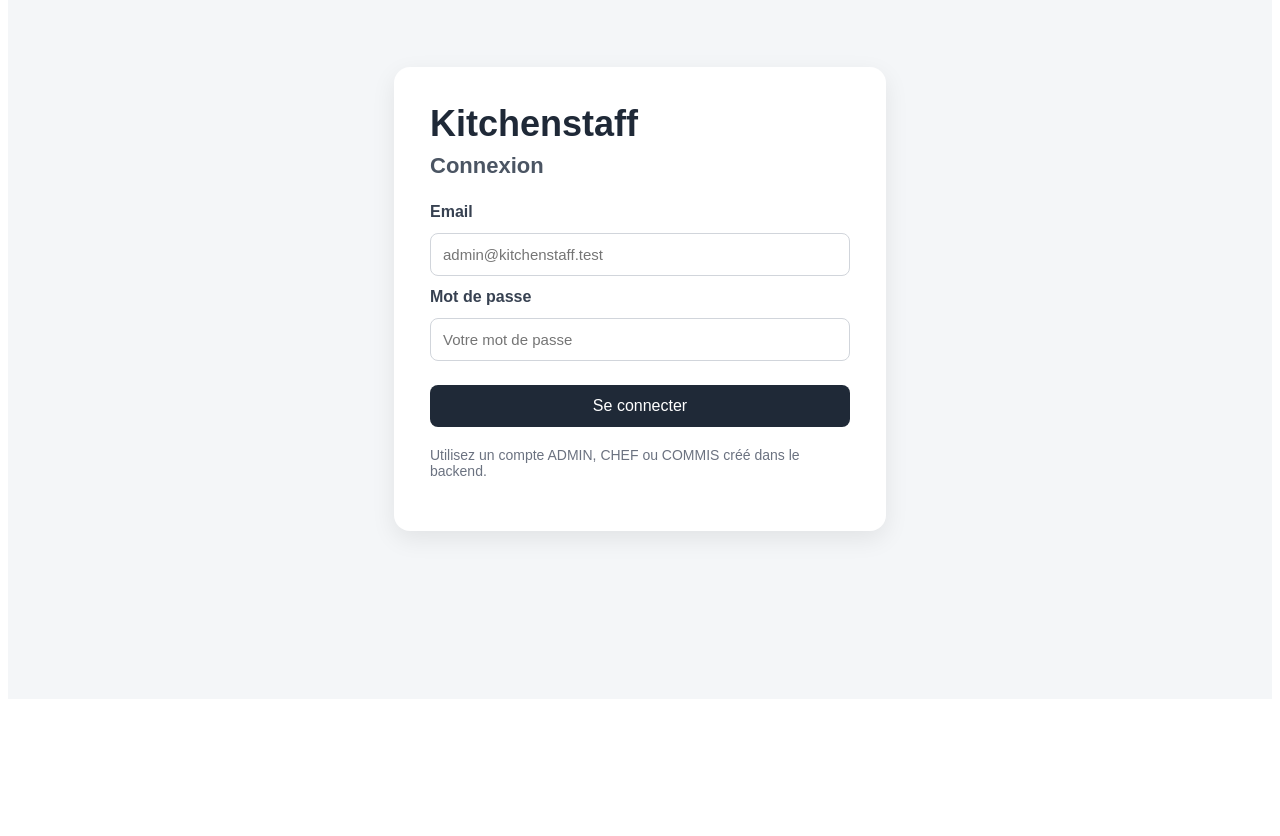
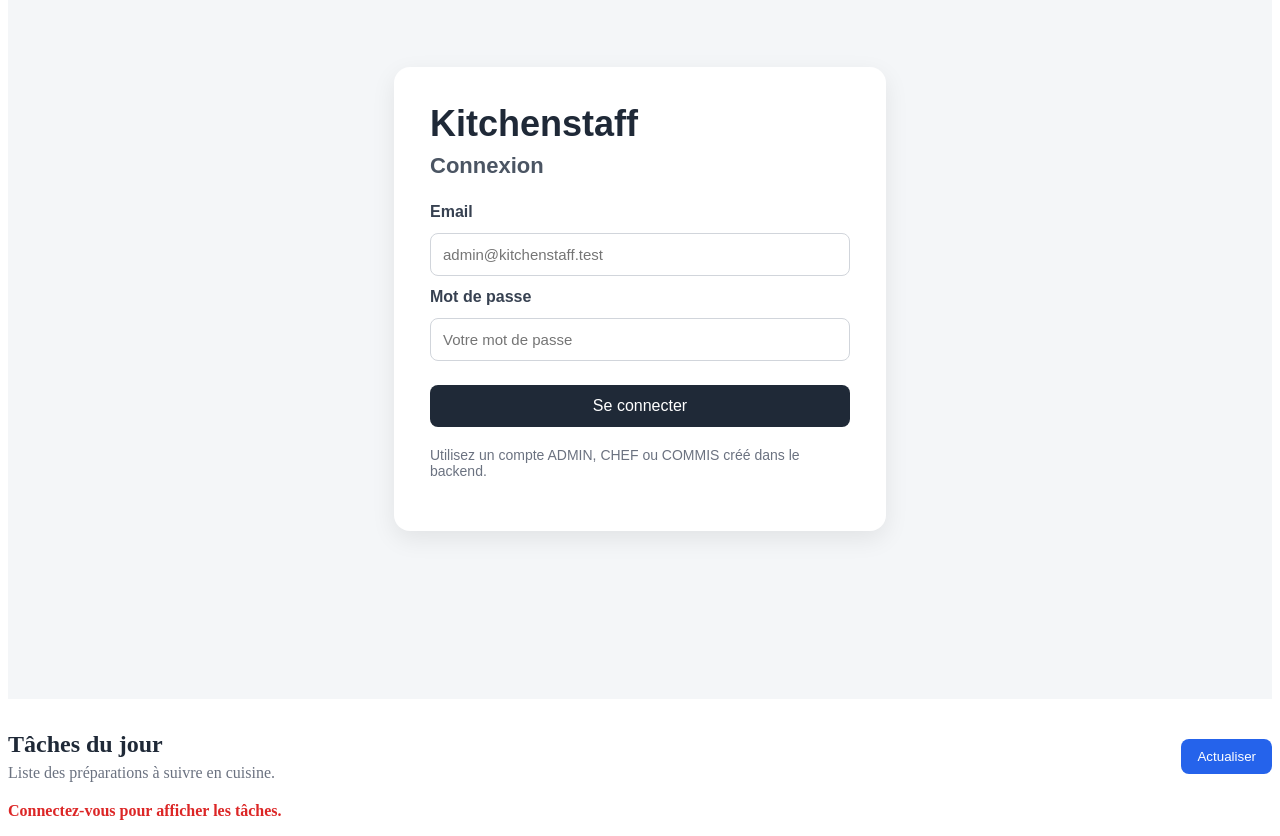
Before and after one commit to Zaouinabil/kitchenstaff-frontend, an Angular app: page / in a window 1280 px wide. Shown: the part 109-945 px from the top of the page. Before the commit the page ends 816 px from the top, so only its background shows below. Built offline with nearby package versions, Linux system fonts and the light colour scheme.

Commit message:
Add tasks list page

```diff
--- a/src/app/app.html
+++ b/src/app/app.html
@@ -1 +1,2 @@
 <app-login></app-login>
+<app-tasks></app-tasks>
--- a/src/app/app.ts
+++ b/src/app/app.ts
@@ -1,9 +1,10 @@
 import { Component } from '@angular/core';
 import { Login } from './pages/login/login';
+import { TasksPage } from './pages/tasks/tasks';
 
 @Component({
   selector: 'app-root',
-  imports: [Login],
+  imports: [Login, TasksPage],
   templateUrl: './app.html',
   styleUrl: './app.css'
 })
--- /dev/null
+++ b/src/app/pages/tasks/tasks.css
@@ -0,0 +1,84 @@
+.tasks-page {
+  margin-top: 32px;
+  width: 100%;
+}
+
+.tasks-header {
+  display: flex;
+  justify-content: space-between;
+  align-items: center;
+  gap: 16px;
+  margin-bottom: 20px;
+}
+
+.tasks-header h2 {
+  margin: 0;
+  color: #1f2937;
+}
+
+.tasks-header p {
+  margin: 6px 0 0;
+  color: #6b7280;
+}
+
+.tasks-header button {
+  padding: 10px 16px;
+  border: none;
+  border-radius: 8px;
+  background: #2563eb;
+  color: white;
+  cursor: pointer;
+}
+
+.tasks-list {
+  display: grid;
+  gap: 16px;
+}
+
+.task-card {
+  padding: 18px;
+  border-radius: 14px;
+  background: #f9fafb;
+  border: 1px solid #e5e7eb;
+}
+
+.task-top {
+  display: flex;
+  justify-content: space-between;
+  gap: 12px;
+  align-items: center;
+}
+
+.task-card h3 {
+  margin: 0;
+  color: #111827;
+}
+
+.status {
+  padding: 5px 10px;
+  border-radius: 999px;
+  background: #e0e7ff;
+  color: #3730a3;
+  font-size: 13px;
+  font-weight: bold;
+}
+
+.category {
+  color: #6b7280;
+  margin-top: 6px;
+}
+
+.comment {
+  margin-top: 12px;
+  color: #374151;
+  font-style: italic;
+}
+
+.info {
+  color: #6b7280;
+}
+
+.error {
+  color: #dc2626;
+  font-weight: bold;
+}
--- /dev/null
+++ b/src/app/pages/tasks/tasks.html
@@ -0,0 +1,58 @@
+<section class="tasks-page">
+  <div class="tasks-header">
+    <div>
+      <h2>Tâches du jour</h2>
+      <p>Liste des préparations à suivre en cuisine.</p>
+    </div>
+
+    <button type="button" (click)="loadTasks()">
+      Actualiser
+    </button>
+  </div>
+
+  @if (loading) {
+    <p class="info">Chargement des tâches...</p>
+  }
+
+  @if (errorMessage) {
+    <p class="error">{{ errorMessage }}</p>
+  }
+
+  @if (!loading && tasks.length === 0 && !errorMessage) {
+    <p class="info">Aucune tâche trouvée.</p>
+  }
+
+  @if (!loading && tasks.length > 0) {
+    <div class="tasks-list">
+      @for (task of tasks; track task.id) {
+        <article class="task-card">
+          <div class="task-top">
+            <h3>{{ task.itemName }}</h3>
+            <span class="status">{{ task.status }}</span>
+          </div>
+
+          <p class="category">{{ task.categoryName }}</p>
+
+          <p>
+            Quantité :
+            <strong>{{ task.quantity }} {{ task.unit }}</strong>
+          </p>
+
+          <p>
+            Priorité :
+            <strong>{{ task.priority }}</strong>
+          </p>
+
+          <p>
+            Assigné à :
+            <strong>{{ task.assignedUserName || 'Non assigné' }}</strong>
+          </p>
+
+          <p class="comment">
+            {{ task.comment }}
+          </p>
+        </article>
+      }
+    </div>
+  }
+</section>
--- /dev/null
+++ b/src/app/pages/tasks/tasks.ts
@@ -0,0 +1,53 @@
+import { Component } from '@angular/core';
+import { Tasks, Task } from '../../services/tasks';
+
+@Component({
+  selector: 'app-tasks',
+  imports: [],
+  templateUrl: './tasks.html',
+  styleUrl: './tasks.css'
+})
+export class TasksPage {
+  tasks: Task[] = [];
+  loading = false;
+  errorMessage = '';
+
+  constructor(private tasksService: Tasks) {}
+
+  ngOnInit() {
+    this.loadTasks();
+  }
+
+  loadTasks() {
+    const token = localStorage.getItem('token');
+
+    console.log('Token utilisé pour charger les tâches:', token);
+
+    if (!token) {
+      this.errorMessage = 'Connectez-vous pour afficher les tâches.';
+      this.loading = false;
+      return;
+    }
+
+    this.loading = true;
+    this.errorMessage = '';
+
+    this.tasksService.findAll().subscribe({
+      next: (response) => {
+        console.log('Tâches reçues:', response);
+
+        this.tasks = response;
+        this.loading = false;
+      },
+      error: (error) => {
+        console.error('Erreur chargement tâches:', error);
+
+        this.errorMessage = 'Impossible de charger les tâches.';
+        this.loading = false;
+      },
+      complete: () => {
+        this.loading = false;
+      }
+    });
+  }
+}
```
Also changed, not shown: 1 other file (tests, documents, lock files or other folders).
